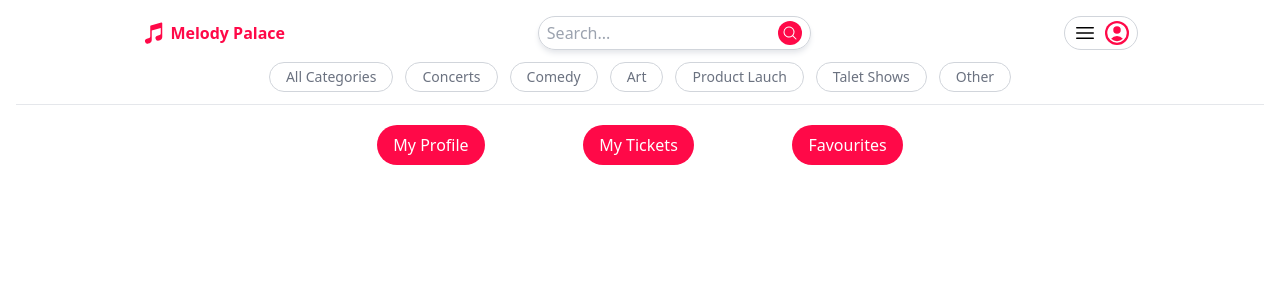
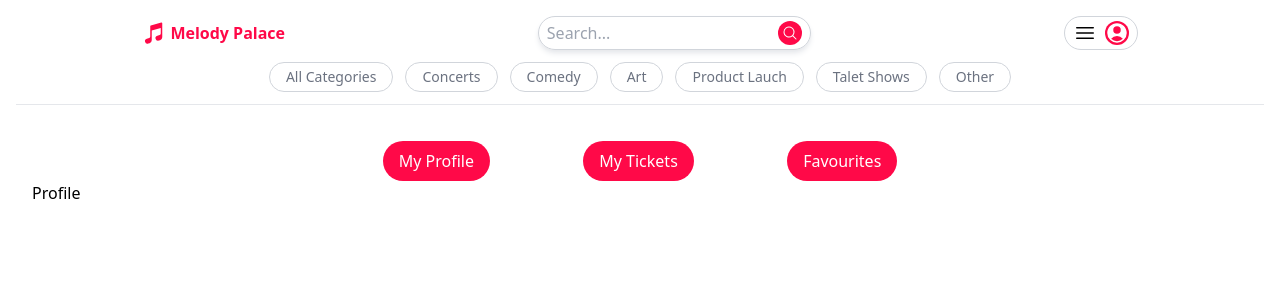
Before and after one commit to Kobia68/Melody-Palace, a React (Vite) app in the folder client-ui/: page /profile in a window 1280 px wide. Shown: the top 300 px of the page. Built offline with nearby package versions, Linux system fonts and the light colour scheme.

Commit message:
Managed to fix an error with the routing of the profile routes

```diff
--- a/client-ui/src/App.jsx
+++ b/client-ui/src/App.jsx
@@ -8,10 +8,10 @@ import { SignIn } from "./Components/Sign/SignIn";
 import { SignUp } from "./Components/Sign/SignUp";
 import { Layout } from "./Components/Layout";
 import { Indexpage } from "./Components/IndexPage/Indexpage";
-import { UserPage } from "./Components/User/UserPage";
 import { Profile } from "./Components/User/Profile";
 import { MyTickets } from "./Components/User/MyTickets";
 import { MyFavourite } from "./Components/User/MyFavourite";
+import { ProfileLayout } from "./Components/User/ProfileLayout";
 
 function App() {
   const [count, setCount] = useState(0);
@@ -20,7 +20,8 @@ function App() {
     <Routes>
       <Route path="/" element={<Layout />}>
         <Route index element={<Indexpage />} />
-        <Route path="/profile" element={<UserPage />}>
+        <Route path="/profile" element={<ProfileLayout />}>
+          <Route index element={<Profile />} />
           <Route path="mytickets" element={<MyTickets />} />
           <Route path="favourite" element={<MyFavourite />} />
         </Route>
--- /dev/null
+++ b/client-ui/src/Components/User/ProfileLayout.jsx
@@ -0,0 +1,12 @@
+import React from 'react'
+import { UserPage } from './UserPage';
+import { Outlet } from 'react-router-dom';
+
+export const ProfileLayout = () => {
+  return (
+    <div className='p-4 flex flex-col'>
+        <UserPage />
+        <Outlet />
+    </div>
+  );
+}
```
Also changed, not shown: client-ui/src/Components/User/ProfileLatout.jsx (deleted).
